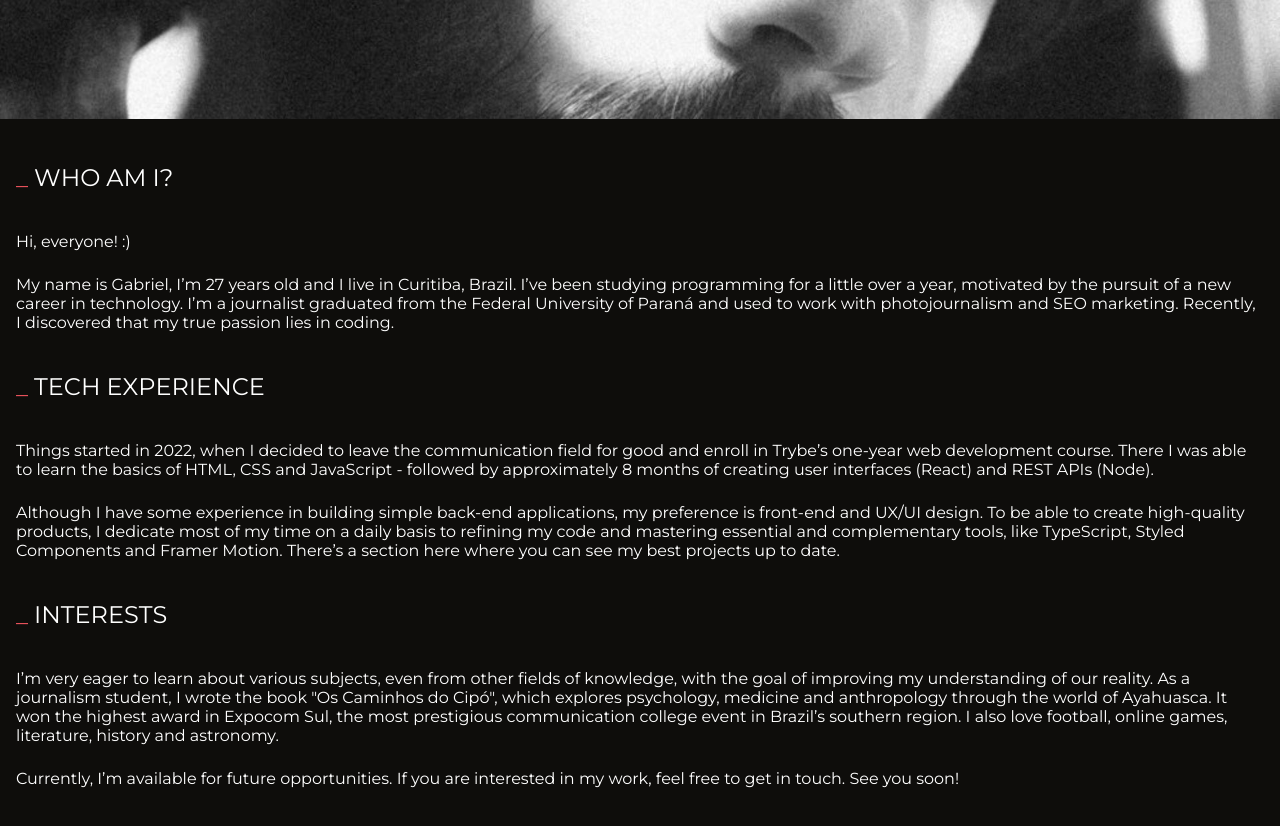
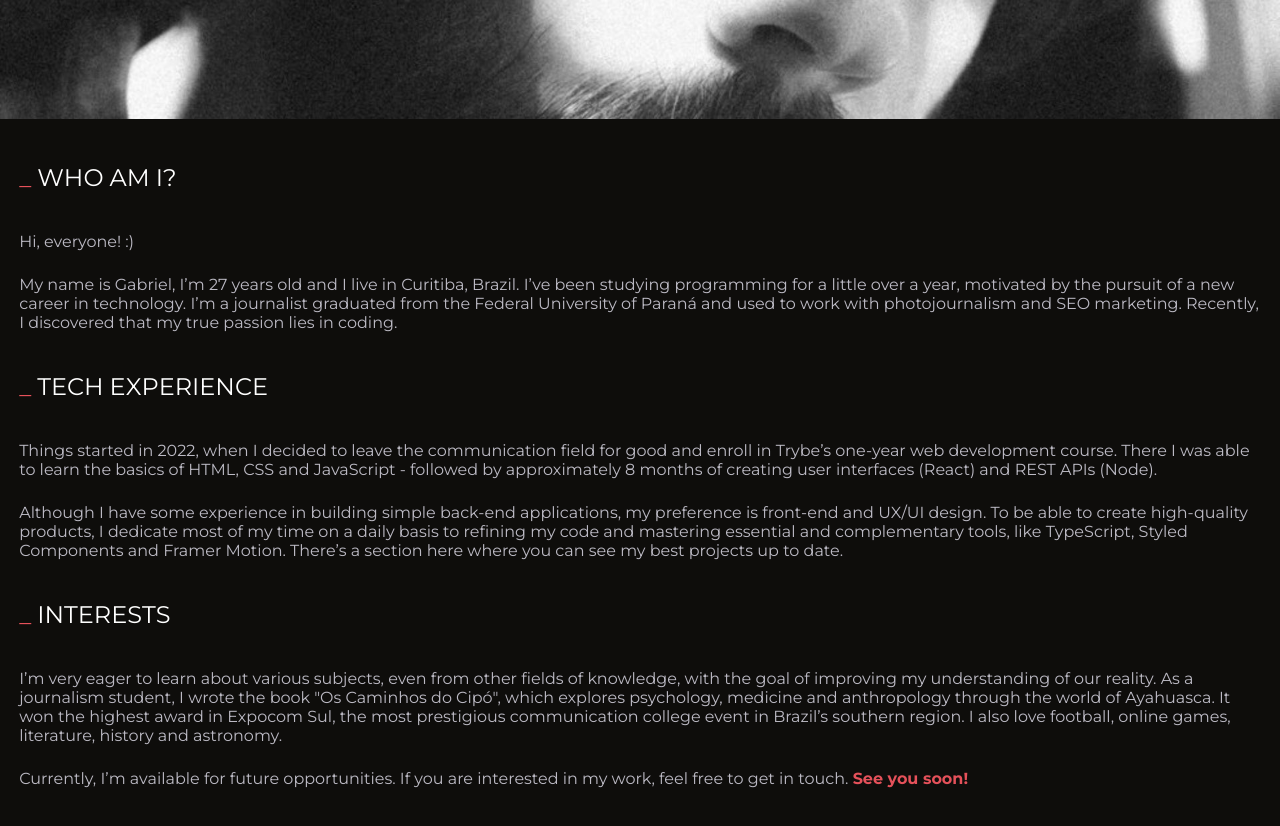
Before and after one commit to gabrielhdn/portfolio, a React (Vite) app: page /about in a window 1280 px wide. Shown: the part 180-1006 px from the top of the page. Built offline with nearby package versions, Linux system fonts and the light colour scheme.

Commit message:
feat: header background adjusted

```diff
--- a/src/components/AnimatedText/index.tsx
+++ b/src/components/AnimatedText/index.tsx
@@ -24,7 +24,7 @@ const AnimatedText = ({
               <motion.span
                 key={letterIndex}
                 initial={{ opacity: 0, y: 10 }}
-                animate={{ opacity: 1, y: 0 }}
+                whileInView={{ opacity: 1, y: 0 }}
                 transition={{
                   duration: 1.2,
                   type: 'tween',
--- a/src/components/Header/styles.ts
+++ b/src/components/Header/styles.ts
@@ -16,6 +16,7 @@ export const Container = styled(motion.header)`
 
   width: 100vw;
   padding: 2rem 4rem;
+  background: ${({ theme }) => `${theme.colors.background}90`};
 
   .menu-icon {
     display: none;
--- a/src/pages/About/index.tsx
+++ b/src/pages/About/index.tsx
@@ -1,8 +1,8 @@
+import { fadeIn } from '../../utils/animations';
 import Header from '../../components/Header';
 import AnimatedText from '../../components/AnimatedText';
 import portrait from '../../assets/images/profilemedium.jpg';
 import * as S from './styles';
-import { fadeIn } from '../../utils/animations';
 
 function About() {
   return (
@@ -12,8 +12,9 @@ function About() {
       animate="visible"
     >
       <Header />
+
       <div className="portrait">
-        <img src={portrait} alt="" />
+        <img src={portrait} alt="Gabriel Herdina" />
       </div>
 
       <S.Content>
@@ -84,7 +85,9 @@ function About() {
 
             <p>
               Currently, I’m available for future opportunities. If you are interested in my work,
-              feel free to get in touch. See you soon!
+              feel free to get in touch.
+              {' '}
+              <strong>See you soon!</strong>
             </p>
           </div>
         </section>
--- a/src/pages/About/styles.ts
+++ b/src/pages/About/styles.ts
@@ -5,7 +5,6 @@ export const Container = styled(motion.div)`
   width: 100%;
   min-height: 100vh;
   padding-top: 4.5rem;
-  padding-bottom: 2rem;
 
   .portrait {
     width: 100%;
@@ -23,7 +22,7 @@ export const Container = styled(motion.div)`
 `;
 
 export const Content = styled.div`
-  padding: 2.5rem 1rem;
+  padding: 2.5rem 1.2rem;
 
   section {
     span {
@@ -32,6 +31,14 @@ export const Content = styled.div`
 
     .content-text {
       margin: 2.5rem 0;
+
+      p {
+        color: ${({ theme }) => theme.colors.secondary_text}
+      }
+
+      strong {
+        color: ${({ theme }) => theme.colors.highlight};
+      }
     }
 
     p + p {
```
